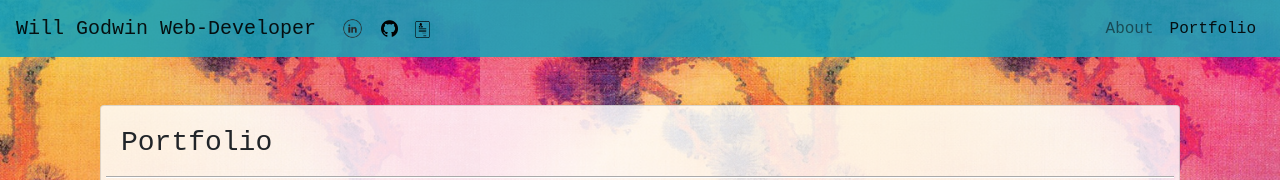
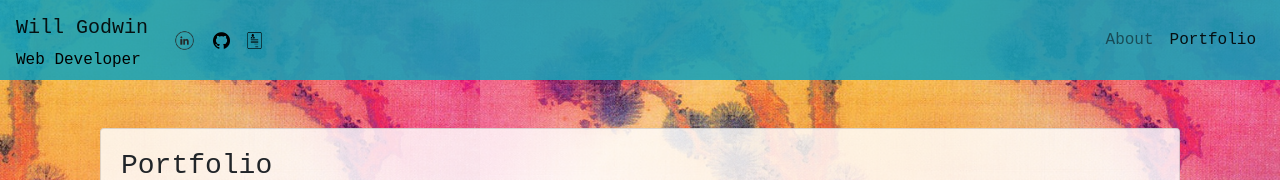
Before and after one commit to willygodwin/portfolio, a plain HTML site: page portfolio.html in a window 1280 px wide. Shown: the top 180 px of the page. Drawn offline with nearby package versions, Linux system fonts and the light colour scheme.

Commit message:
added screenshots

```diff
--- a/portfolio.html
+++ b/portfolio.html
@@ -31,11 +31,14 @@
 <body>
 
     <nav class="navbar navbar-expand-lg navbar-light">
-        <a class="navbar-brand" href="index.html">Will Godwin Web-Developer</a>
+        <div class="d-flex" style="flex-direction: column;">
+            <a class="navbar-brand" href="index.html">Will Godwin</a>
+           <span>Web Developer</span>
+        </div>
         <button class="navbar-toggler" type="button" data-toggle="collapse" data-target="#navbarSupportedContent" aria-controls="navbarSupportedContent" aria-expanded="false" aria-label="Toggle navigation">
         <span class="navbar-toggler-icon"></span>
         </button>
-        <div class="collapse navbar-collapse" id="navbarSupportedContent">
+        <div>
             <ul class="navbar-nav mr-auto">
                 <li class="nav-item">
                 <a class="nav-link" href="https://www.linkedin.com/in/will-godwin-341a9aa6/" target=”_blank”><img class="linkedin" src="assets/images/linkedin.png" alt="Linkedin"><span class="sr-only"></span></a>
```
Also changed, not shown: assets/screenshots/about.JPG (added), assets/screenshots/nav.JPG (added), assets/screenshots/portfolio.JPG (added).
